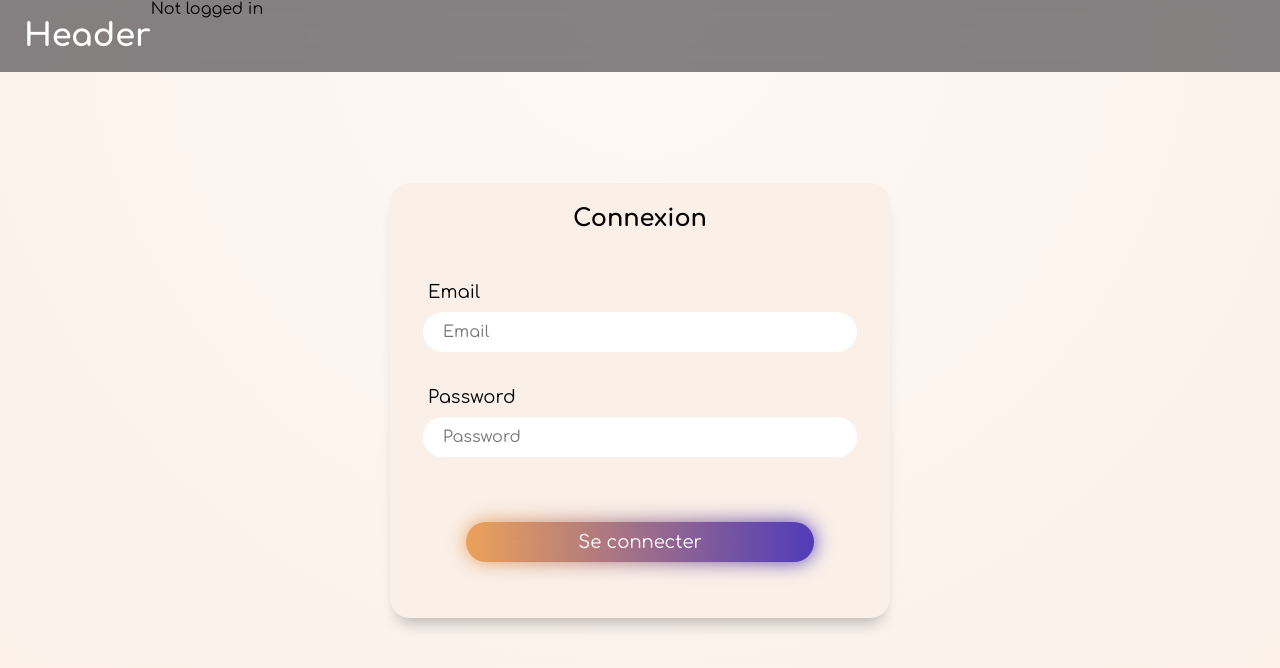
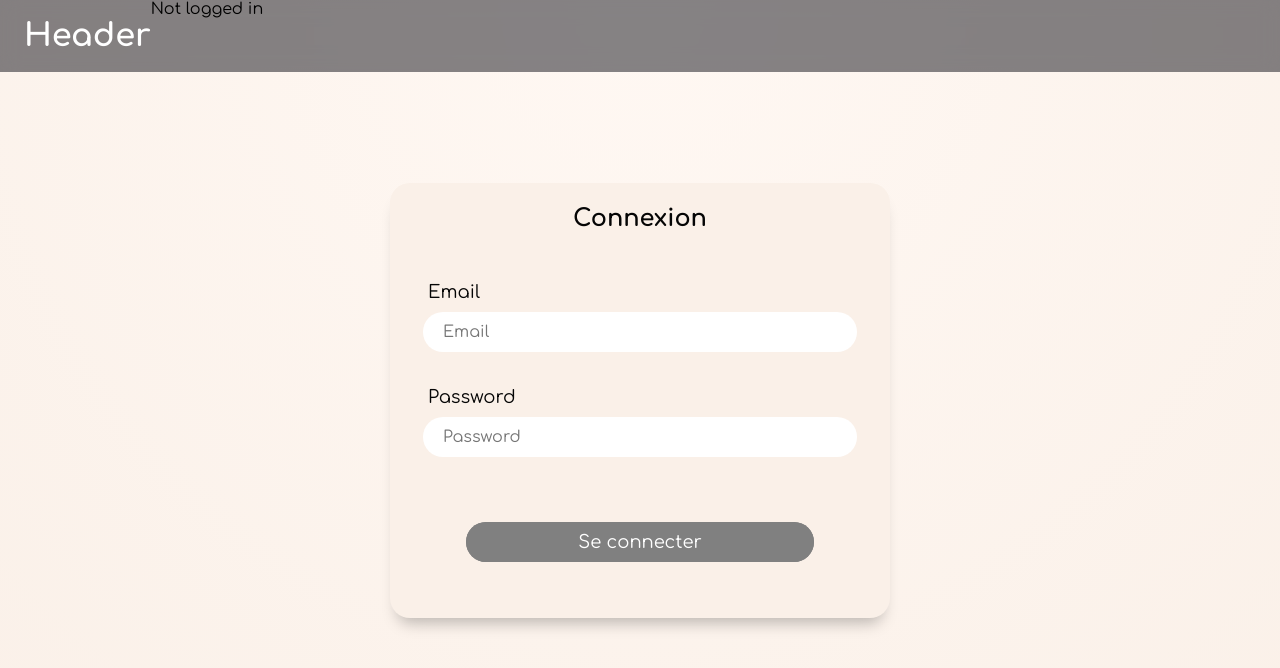
Before and after one commit to KillianFvt/killianfauvette_frontend, a React (Create React App) app: page /login in a window 1280 px wide. Shown: the top 668 px of the page. Built offline with nearby package versions, Linux system fonts and the light colour scheme; no server answers; a web font is replaced by a local one.

Commit message:
added working login method, added error message on login fail, disabled button when login fields are empty

```diff
--- a/src/components/auth/LoginBlock/LoginBlock.css
+++ b/src/components/auth/LoginBlock/LoginBlock.css
@@ -52,18 +52,23 @@
   font-family: "Comfortaa", sans-serif;
   margin-top: 65px;
   border-radius: 200px;
-  border: None;
-  outline: None;
+  border: none;
+  outline: none;
   background: linear-gradient(90deg, rgb(237, 162, 89), rgb(80, 59, 186));
   color: white;
   width: 80%;
   height: 40px;
   font-size: 18px;
-  z-index: 0;
+  z-index: 1;
   align-self: center;
-  transform: translate(0);
   cursor: pointer;
-  transition: 0.25s ease-in-out;
+  position: relative;
+  transition: background 0.25s ease-in-out, transform 0.25s ease-in-out;
+}
+.login-block form button.disabled {
+  background: grey;
+  cursor: not-allowed;
+  transition: background 0.25s ease-in-out, transform 0.25s ease-in-out;
 }
 .login-block form button:hover {
   transform: translate(0, -2.5px);
@@ -81,7 +86,7 @@
   left: 0;
   z-index: -1;
   border-radius: 200px;
-  transition: 0.25s ease-in-out;
+  transition: transform 0.25s ease-in-out, filter 0.25s ease-in-out;
   transform: translate(0);
   filter: blur(10px);
 }
@@ -92,5 +97,17 @@
   transform: translate(0, 0px);
   filter: blur(5px);
 }
+.login-block form button.disabled:hover, .login-block form button.disabled:active, .login-block form button.disabled::after {
+  transform: translate(0, 0);
+  background: grey;
+  filter: none;
+}
+.login-block #login-error {
+  color: red;
+  font-size: 16px;
+  text-align: center;
+  margin-top: 10px;
+  margin-bottom: 10px;
+}
 
 /*# sourceMappingURL=LoginBlock.css.map */
--- a/src/components/auth/LoginBlock/LoginBlock.scss
+++ b/src/components/auth/LoginBlock/LoginBlock.scss
@@ -58,29 +58,34 @@
 			@include comfortaa;
 			margin-top: 65px;
 			border-radius: 200px;
-			border: None;
-			outline: None;
+			border: none;
+			outline: none;
 			background: $photo-gradient;
 			color: white;
 			width: 80%;
 			height: 40px;
 			font-size: 18px;
-			z-index: 0;
+			z-index: 1;
 			align-self: center;
-			transform: translate(0);
 			cursor: pointer;
-			transition: 0.25s ease-in-out;
+			position: relative;
+			transition: background 0.25s ease-in-out, transform 0.25s ease-in-out;
+
+			&.disabled {
+				background: grey;
+				cursor: not-allowed;
+				transition: background 0.25s ease-in-out, transform 0.25s ease-in-out;
 			}
 
-		button:hover {
+			&:hover {
 				transform: translate(0, -2.5px);
 			}
 
-		button:active {
+			&:active {
 				transform: translate(0, 0px);
 			}
 
-		button::after {
+			&::after {
 				content: '';
 				position: absolute;
 				width: 100%;
@@ -90,18 +95,35 @@
 				left: 0;
 				z-index: -1;
 				border-radius: 200px;
-			transition: 0.25s ease-in-out;
+				transition: transform 0.25s ease-in-out, filter 0.25s ease-in-out;
 				transform: translate(0);
 				filter: blur(10px);
 			}
 
-		button:hover::after {
+			&:hover::after {
 				transform: translate(0, 2.5px);
 			}
 
-		button:active::after {
+			&:active::after {
 				transform: translate(0, 0px);
 				filter: blur(5px);
 			}
+
+			&.disabled:hover,
+			&.disabled:active,
+			&.disabled::after {
+				transform: translate(0, 0);
+				background: grey;
+				filter: none;
 			}
 		}
+	}
+
+	#login-error {
+		color: red;
+		font-size: 16px;
+		text-align: center;
+		margin-top: 10px;
+		margin-bottom: 10px;
+	}
+}
--- a/src/components/auth/LoginBlock/LoginBlock.tsx
+++ b/src/components/auth/LoginBlock/LoginBlock.tsx
@@ -1,11 +1,42 @@
-import React from "react";
+import React, {useState} from "react";
 import "./LoginBlock.scss"
+import {loginUser} from "../../../methods/loginUser";
+import {useNavigate} from "react-router-dom";
 
 export const LoginBlock = () => {
 
+    const [email, setEmail] = useState("");
+    const [password, setPassword] = useState("");
+    const [loginError, setLoginError] = useState("");
+
+    const navigate = useNavigate();
+
     const handleLogin = (e: React.FormEvent) => {
         e.preventDefault();
-        console.log("Login");
+        loginUser(email, password).then((response) => {
+            if (response.success) {
+                console.log('User logged in:', response.data);
+                navigate('/');
+            } else {
+                console.error('Login error:', response.data);
+
+                let errorMsg : string = "";
+
+                if (response.data.username) {
+                    errorMsg += " Vous devez entrer un email.";
+                }
+
+                if (response.data.password) {
+                    errorMsg += " Vous devez entrer un mot de passe.";
+                }
+
+                if (response.data.detail === "No active account found with the given credentials") {
+                    errorMsg = "Email ou mot de passe incorrect";
+                }
+
+                setLoginError(errorMsg);
+            }
+        });
     };
 
     return (
@@ -14,14 +45,25 @@ export const LoginBlock = () => {
             <form action="" onSubmit={handleLogin}>
                 <label>
                     <span>Email</span>
-                    <input type="text" placeholder={"Email"}/>
+                    <input
+                        type="text" placeholder={"Email"} required={true}
+                        value={email} onChange={(e) => setEmail(e.target.value)}
+                    />
                 </label>
                 <label>
                     <span>Password</span>
-                    <input type="password" placeholder={"Password"}/>
+                    <input
+                        type="password" placeholder={"Password"} required={true}
+                        value={password} onChange={(e) => setPassword(e.target.value)}
+                    />
                 </label>
-                <button type={"submit"}>Se connecter</button>
+                <button
+                    type={"submit"}
+                    disabled={email === "" || password === ""}
+                    className={email === "" || password === "" ? "disabled" : ""}
+                >Se connecter</button>
             </form>
+            <span id="login-error">{loginError}</span>
         </div>
     );
 };
--- a/src/components/layout/Header.tsx
+++ b/src/components/layout/Header.tsx
@@ -12,7 +12,8 @@ export const Header = () => {
             <div className="user">
                 {user ? (
                     <>
-                        <span>{user.username}</span>
+                        <span>{user.firstName}</span>
+                        <span>{user.lastName}</span>
                         <span>{user.email}</span>
                     </>
                 ) : (
--- a/src/methods/fetchUser.ts
+++ b/src/methods/fetchUser.ts
@@ -5,6 +5,7 @@ export const fetchUser = async () : Promise<User | null> => {
     try {
         const response = await fetch(`${API_URL}/users/current/`, {
             method: 'GET',
+            credentials: 'include',
         });
         if (response.ok) {
             const data = await response.json();
@@ -14,8 +15,10 @@ export const fetchUser = async () : Promise<User | null> => {
                 email: data.email,
                 firstName: data.first_name,
                 lastName: data.last_name,
+                isLoggedIn: true,
             };
         } else {
+            // TODO try refresh token
             console.error('fetchUser error:', await response.json());
             return null;
         }
--- /dev/null
+++ b/src/methods/loginUser.ts
@@ -0,0 +1,37 @@
+import {API_URL} from "../App";
+import {fetchUser} from "./fetchUser";
+
+interface loginResponse {
+    success: boolean,
+    data: any
+}
+
+export const loginUser = async (email: string, password: string) : Promise<loginResponse> => {
+    const response: Response = await fetch(`${API_URL}/token/login/`, {
+        method: "POST",
+        mode: "cors",
+        credentials: "include",
+        headers: {
+            "Content-Type": "application/json"
+        },
+        body: JSON.stringify({
+            "username": email,
+            "password": password,
+        }),
+    });
+
+    if (response.ok) {
+
+        const user = await fetchUser();
+
+        return {
+            'success': true,
+            'data': user,
+        };
+    } else {
+        return {
+            'success': false,
+            'data': await response.json()
+        }
+    }
+};
--- a/src/types/UserType.ts
+++ b/src/types/UserType.ts
@@ -4,4 +4,5 @@ export type User = {
     email: string;
     firstName: string;
     lastName: string;
+    isLoggedIn: boolean;
 }
```
Also changed, not shown: 1 other file (tests, documents, lock files or other folders). Lines whose indentation alone changed are shown as unchanged.
